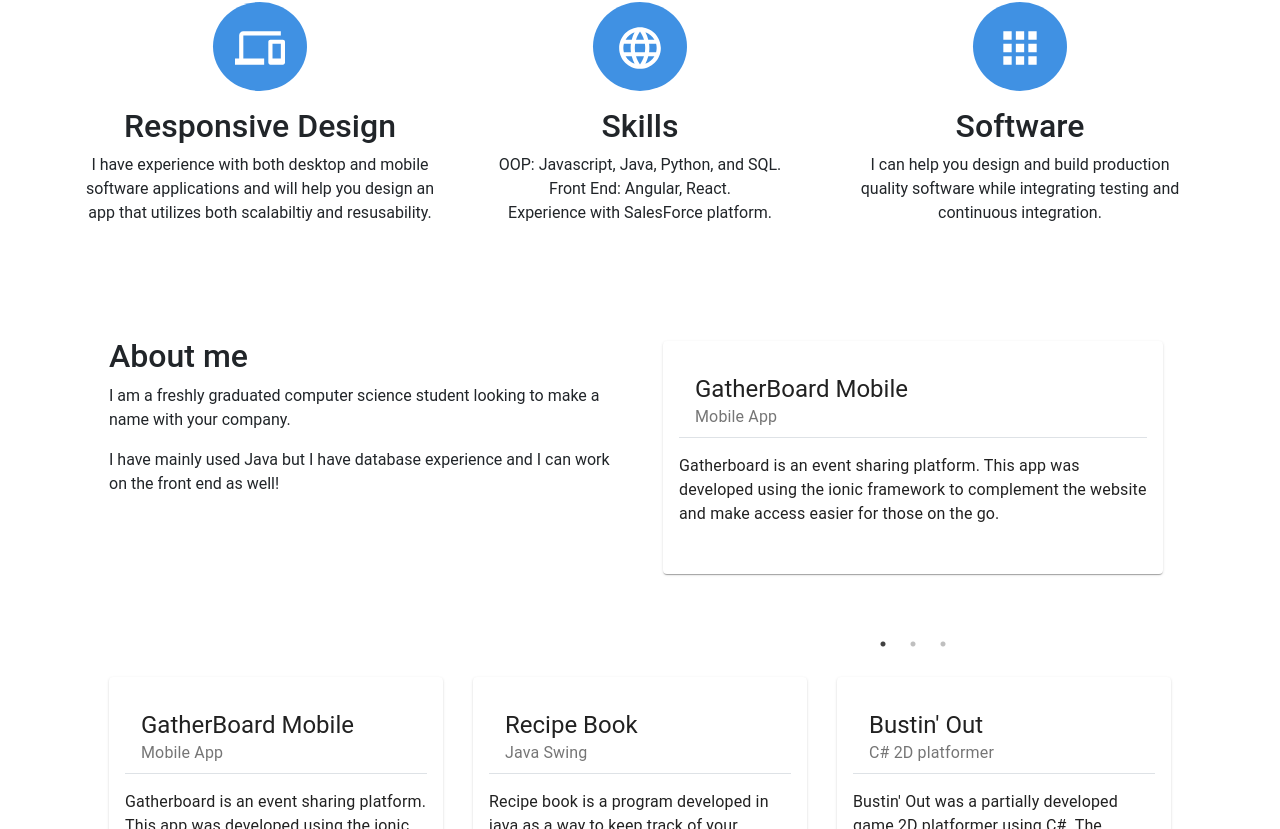
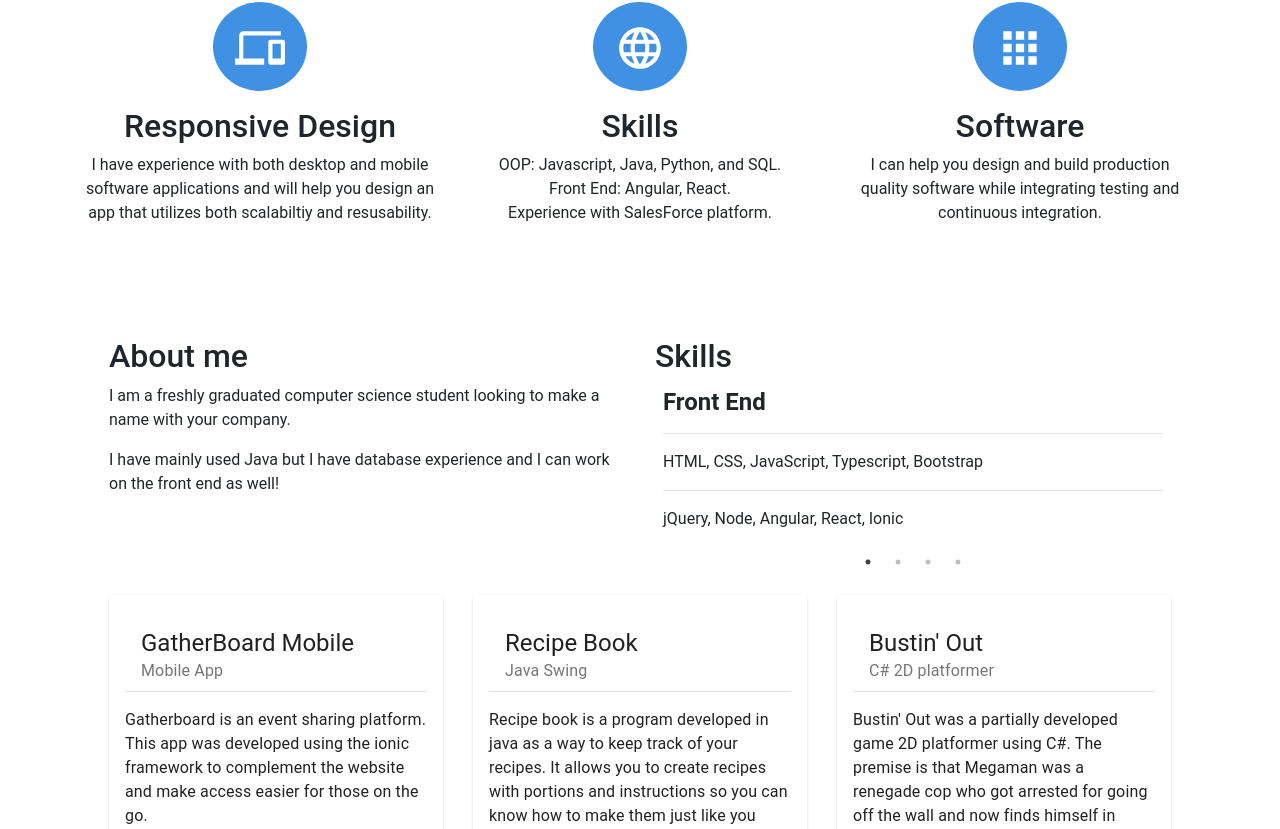
Before and after one commit to PhillipPeterson/phillpeterson.com, a React (Create React App) app: page / in a window 1280 px wide. Shown: the part 562-1391 px from the top of the page. Built offline with nearby package versions, Linux system fonts and the light colour scheme.

Commit message:
Changing PortfolioSlider to SkillSlider

```diff
--- a/src/App.js
+++ b/src/App.js
@@ -6,6 +6,7 @@ import Skills from './components/Skills';
 import Header from './components/Header';
 import PortfolioLayout from './components/PortfolioLayout';
 import About from './components/About';
+import SkillSlider from './components/SkillSlider';
 
 const App = () => (
 	<Fragment>
@@ -24,16 +25,14 @@ const App = () => (
 						<About />
 					</Col>
 					<Col md={6} className="pb-6">
-						<PortfolioSlider />
+						<SkillSlider />
 					</Col>
-
 				</Row>
-
 			</Container>
 
 		</main>
+
 		<PortfolioLayout />
-
 
 		<div className="parallax" id="par2">
 			<Footer />
--- /dev/null
+++ b/src/components/SkillSlider.js
@@ -0,0 +1,46 @@
+import React from "react";
+import Slider from "react-slick";
+import "slick-carousel/slick/slick.css";
+import "slick-carousel/slick/slick-theme.css";
+
+class SkillSlider extends React.Component {
+  render() {
+    var settings = {
+		arrows: false,
+		dots: true,
+		autoplay: true,
+		autoplaySpeed: 7000
+    };
+	return (
+		<div>
+            <h2>Skills</h2>
+			<Slider {...settings}>
+
+				<div className="mt-1 pl-2 pr-2">
+					<h4 className="font-weight-bold" >Front End</h4><hr />
+                    <p>HTML, CSS, JavaScript, Typescript, Bootstrap</p><hr />
+                    <p>jQuery, Node, Angular, React, Ionic</p>
+				</div>
+
+				<div className="mt-1 pl-2 pr-2">
+                <h4 className="font-weight-bold">Back End/Scripting</h4><hr />
+                    <p>Java, C#, SQL, Python</p>
+				</div>
+
+                <div className="mt-1 pl-2 pr-2">
+                <h4 className="font-weight-bold">Testing/CI</h4><hr />
+                    <p>Travis CI, Mocha, PyUnit</p>
+				</div>
+
+				<div className="mt-1 pl-2 pr-2">
+                <h4 className="font-weight-bold">Misc</h4><hr />
+                    <p>Netbeans, VSCode, Android Studio, Git, MySQL, Salesforce platform</p>
+				</div>
+
+			</Slider>
+		</div>
+    );
+  }
+}
+
+export default SkillSlider;
```
